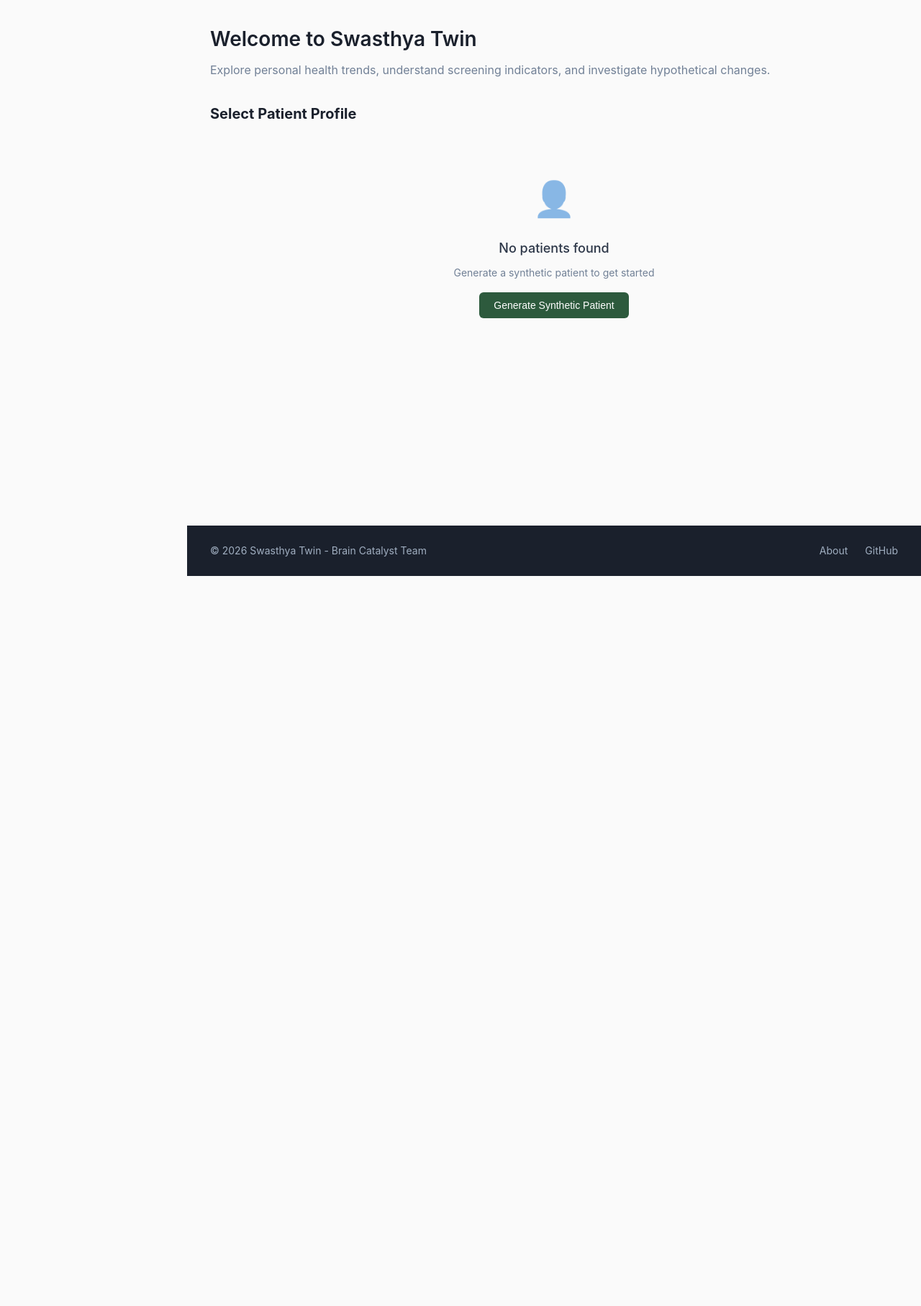
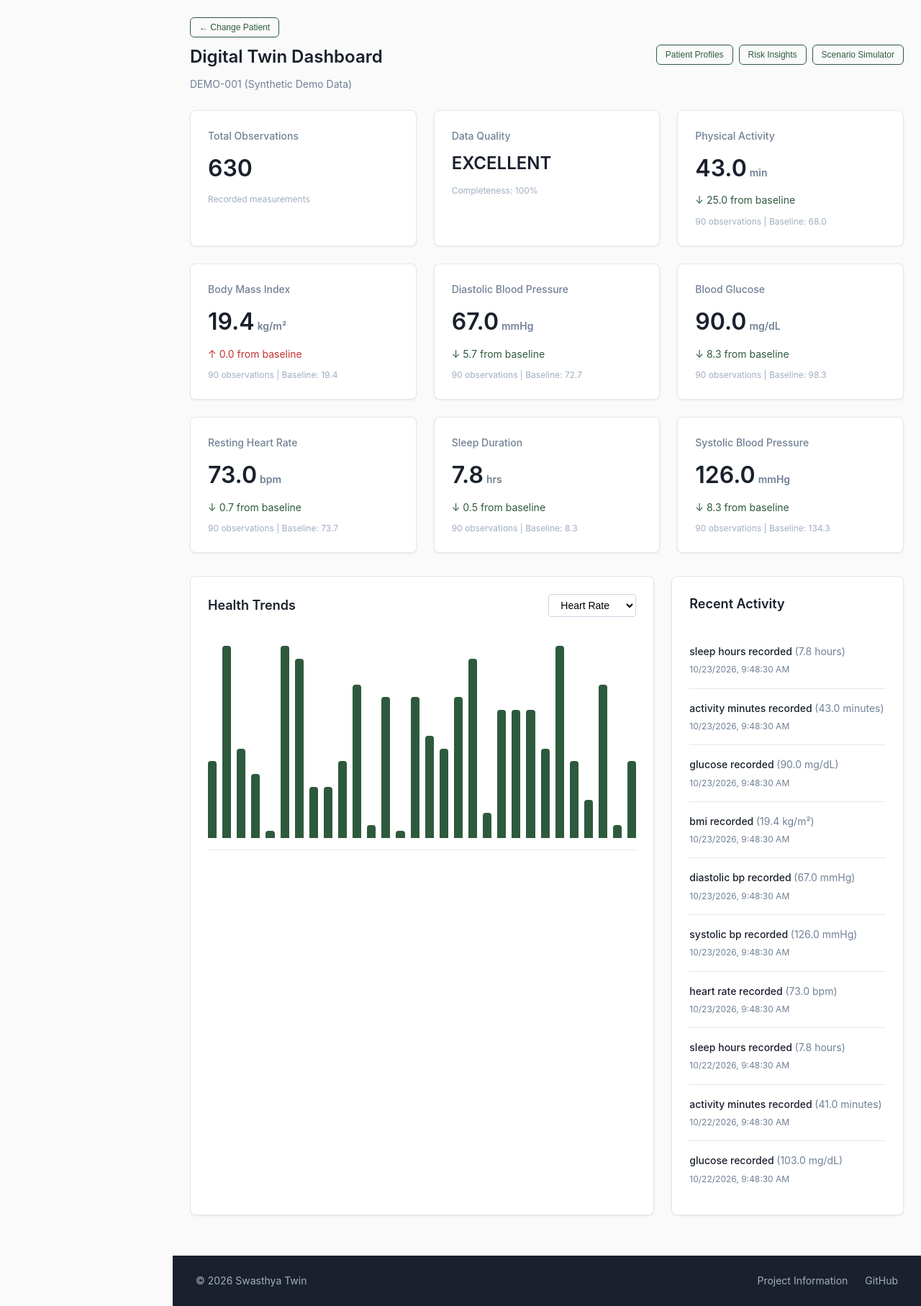
Before and after one commit to Sreevalli20/digital, a Flask app: page / in a window 1280 px wide. Shown: the whole page at 72% size. Before the commit the page ends 800 px from the top, so only its background shows below. Run offline with Flask 3, Linux system fonts and the light colour scheme; data comes from the database, SQL or seed files in the repository; data that the repository does not hold is empty.

Commit message:
Transform initial screen into polished Digital Twin dashboard
- Auto-initialize demo workspace with synthetic patient (DEMO-001) on first visit
- Auto-select demo patient to show populated dashboard immediately
- Improve visual design with premium healthcare SaaS aesthetic
- Compact sidebar navigation with refined spacing and typography
- Update navigation labels for clarity (Data Import & Export, Project Information)
- Remove team name from footer, keep professional appearance
- Add demo initialization API endpoint to prevent duplicate creation
- Enhance synthetic data generator to support demo identifiers
- All 44 tests passing

Generated with [Devin](https://devin.ai)

Co-Authored-By: Devin <158243242+devin-ai-integration[bot]@users.noreply.github.com>

```diff
--- a/app.py
+++ b/app.py
@@ -53,7 +53,23 @@ def allowed_file(filename):
 
 @app.route('/')
 def index():
-    """Main dashboard."""
+    """Main dashboard - auto-initialize demo if database is empty."""
+    # Check if database is empty (no patients)
+    patients = patient_repo.get_all()
+    if len(patients) == 0:
+        # Auto-initialize demo with synthetic patient
+        patient = synthetic_generator.generate_patient(is_synthetic=True, use_demo_name=True, external_id="DEMO-001")
+        observations = synthetic_generator.generate_observations(None, days_back=90, daily=True)
+
+        # Save to database
+        created_patient = patient_repo.create(patient)
+
+        # Set patient_id for observations
+        for obs in observations:
+            obs.patient_id = created_patient.id
+
+        created_observations = observation_repo.create_batch(observations)
+
     return render_template('dashboard.html')
 
 
@@ -430,13 +446,14 @@ def generate_synthetic_data():
     """Generate synthetic patient data."""
     data = request.get_json()
     patient_type = data.get('type', 'normal')  # 'normal', 'high_risk', 'low_risk'
+    use_demo_name = data.get('use_demo_name', True)  # Use DEMO-001 by default
 
     if patient_type == 'high_risk':
         patient, observations = synthetic_generator.generate_high_risk_patient(None)
     elif patient_type == 'low_risk':
         patient, observations = synthetic_generator.generate_low_risk_patient(None)
     else:
-        patient = synthetic_generator.generate_patient(is_synthetic=True)
+        patient = synthetic_generator.generate_patient(is_synthetic=True, use_demo_name=use_demo_name)
         observations = synthetic_generator.generate_observations(None, days_back=90)
 
     # Save to database
@@ -452,6 +469,42 @@ def generate_synthetic_data():
         'patient': created_patient.to_dict(),
         'observations_count': len(created_observations),
         'patient_id': created_patient.id
+    }), 201
+
+
+@app.route('/api/demo/initialize', methods=['POST'])
+def initialize_demo():
+    """Initialize demo workspace with synthetic patient if database is empty."""
+    # Check if any patients exist
+    patients = patient_repo.get_all()
+
+    if len(patients) > 0:
+        # Return existing patients without creating new ones
+        return jsonify({
+            'message': 'Demo already initialized',
+            'patients': [p.to_dict() for p in patients],
+            'created': False
+        }), 200
+
+    # Generate demo patient with DEMO-001 identifier
+    patient = synthetic_generator.generate_patient(is_synthetic=True, use_demo_name=True, external_id="DEMO-001")
+    observations = synthetic_generator.generate_observations(None, days_back=90, daily=True)
+
+    # Save to database
+    created_patient = patient_repo.create(patient)
+
+    # Set patient_id for observations
+    for obs in observations:
+        obs.patient_id = created_patient.id
+
+    created_observations = observation_repo.create_batch(observations)
+
+    return jsonify({
+        'message': 'Demo initialized successfully',
+        'patient': created_patient.to_dict(),
+        'observations_count': len(created_observations),
+        'patient_id': created_patient.id,
+        'created': True
     }), 201
 
 
--- a/templates/base.html
+++ b/templates/base.html
@@ -50,7 +50,7 @@
 
         /* Sidebar Navigation */
         .sidebar {
-            width: 260px;
+            width: 240px;
             background-color: var(--primary-green);
             color: var(--white);
             display: flex;
@@ -62,67 +62,72 @@
         }
 
         .sidebar-brand {
-            padding: 1.5rem;
+            padding: 1.25rem 1.5rem;
             border-bottom: 1px solid rgba(255,255,255,0.1);
         }
 
         .sidebar-brand-text {
-            font-size: 1.25rem;
+            font-size: 1.125rem;
             font-weight: 600;
-            letter-spacing: 0.5px;
+            letter-spacing: 0.25px;
         }
 
         .sidebar-brand-sub {
-            font-size: 0.75rem;
+            font-size: 0.7rem;
             color: var(--accent-mint);
             margin-top: 0.25rem;
+            opacity: 0.9;
         }
 
         .sidebar-nav {
             flex: 1;
-            padding: 1rem 0;
+            padding: 0.75rem 0;
         }
 
         .sidebar-nav-item {
             display: block;
-            padding: 0.875rem 1.5rem;
-            color: rgba(255,255,255,0.8);
+            padding: 0.75rem 1.5rem;
+            color: rgba(255,255,255,0.85);
             text-decoration: none;
-            transition: all 0.2s;
+            transition: all 0.15s ease;
             border-left: 3px solid transparent;
+            font-size: 0.875rem;
         }
 
         .sidebar-nav-item:hover {
-            background-color: rgba(255,255,255,0.1);
+            background-color: rgba(255,255,255,0.08);
             color: var(--white);
         }
 
         .sidebar-nav-item.active {
-            background-color: rgba(255,255,255,0.15);
+            background-color: rgba(255,255,255,0.12);
             color: var(--white);
             border-left-color: var(--accent-mint);
+            font-weight: 500;
         }
 
         .sidebar-footer {
-            padding: 1rem 1.5rem;
+            padding: 0.875rem 1.5rem;
             border-top: 1px solid rgba(255,255,255,0.1);
-            font-size: 0.75rem;
-            color: rgba(255,255,255,0.6);
+            font-size: 0.7rem;
+            color: rgba(255,255,255,0.65);
+            line-height: 1.4;
         }
 
         /* Main Content Area */
         .main-content {
             flex: 1;
-            margin-left: 260px;
+            margin-left: 240px;
             display: flex;
             flex-direction: column;
+            background-color: var(--bg-warm);
         }
 
         /* Top Navigation Bar */
         .top-nav {
             background-color: var(--white);
             border-bottom: 1px solid var(--gray-200);
-            padding: 1rem 2rem;
+            padding: 0.875rem 1.5rem;
             display: flex;
             justify-content: space-between;
             align-items: center;
@@ -140,6 +145,7 @@
         .breadcrumb {
             font-size: 0.875rem;
             color: var(--gray-500);
+            font-weight: 500;
         }
 
         .breadcrumb a {
@@ -180,7 +186,7 @@
         /* Content Container */
         .content-container {
             flex: 1;
-            padding: 2rem;
+            padding: 1.5rem;
             max-width: 1400px;
             margin: 0 auto;
             width: 100%;
@@ -475,8 +481,8 @@
             <a href="/trends" class="sidebar-nav-item {% if request.path == '/trends' %}active{% endif %}">Health Trends</a>
             <a href="/risk" class="sidebar-nav-item {% if request.path == '/risk' %}active{% endif %}">Risk Insights</a>
             <a href="/scenarios" class="sidebar-nav-item {% if request.path == '/scenarios' %}active{% endif %}">Scenario Simulator</a>
-            <a href="/data" class="sidebar-nav-item {% if request.path == '/data' %}active{% endif %}">Data & Imports</a>
-            <a href="/about" class="sidebar-nav-item {% if request.path == '/about' %}active{% endif %}">About</a>
+            <a href="/data" class="sidebar-nav-item {% if request.path == '/data' %}active{% endif %}">Data Import & Export</a>
+            <a href="/about" class="sidebar-nav-item {% if request.path == '/about' %}active{% endif %}">Project Information</a>
         </nav>
         <div class="sidebar-footer">
             Research Prototype<br>
@@ -506,10 +512,10 @@
         <footer class="footer">
             <div class="footer-content">
                 <div>
-                    &copy; 2026 Swasthya Twin - Brain Catalyst Team
+                    &copy; 2026 Swasthya Twin
                 </div>
                 <div class="footer-links">
-                    <a href="/about">About</a>
+                    <a href="/about">Project Information</a>
                     <a href="https://github.com/Sreevalli20/digital" target="_blank" rel="noopener">GitHub</a>
                 </div>
             </div>
--- a/templates/dashboard.html
+++ b/templates/dashboard.html
@@ -7,11 +7,11 @@
 {% block extra_css %}
 <style>
     .dashboard-header {
-        margin-bottom: 2rem;
+        margin-bottom: 1.5rem;
     }
 
     .dashboard-title {
-        font-size: 1.75rem;
+        font-size: 1.5rem;
         font-weight: 600;
         color: var(--gray-800);
         margin-bottom: 0.5rem;
@@ -19,7 +19,12 @@
 
     .dashboard-subtitle {
         color: var(--gray-500);
-        font-size: 1rem;
+        font-size: 0.875rem;
+    }
+
+    .demo-actions {
+        display: flex;
+        gap: 0.5rem;
     }
 
     .metrics-grid {
@@ -269,22 +274,22 @@
 {% endblock %}
 
 {% block content %}
-<div class="dashboard-header">
-    <h1 class="dashboard-title">Welcome to Swasthya Twin</h1>
-    <p class="dashboard-subtitle">Explore personal health trends, understand screening indicators, and investigate hypothetical changes.</p>
-</div>
-
-<div class="patient-selector">
-    <h2 style="color: var(--gray-800); margin-bottom: 1rem; font-size: 1.25rem;">Select Patient Profile</h2>
-    <div id="patientGrid" class="patient-grid">
-        <div class="loading">
-            <div class="loading-spinner"></div>
-            Loading patients...
+<div id="patientDashboard" style="display: none;">
+    <div class="dashboard-header">
+        <div style="display: flex; justify-content: space-between; align-items: center; margin-bottom: 1rem;">
+            <div>
+                <button class="btn btn-outline btn-sm" onclick="showPatientSelector()" style="margin-bottom: 0.5rem;">← Change Patient</button>
+                <h1 class="dashboard-title">Digital Twin Dashboard</h1>
+                <p class="dashboard-subtitle" id="patientSubtitle">Loading patient information...</p>
+            </div>
+            <div class="demo-actions">
+                <button class="btn btn-outline btn-sm" onclick="window.location.href='/patients'">Patient Profiles</button>
+                <button class="btn btn-outline btn-sm" onclick="window.location.href='/risk'">Risk Insights</button>
+                <button class="btn btn-outline btn-sm" onclick="window.location.href='/scenarios'">Scenario Simulator</button>
+            </div>
         </div>
     </div>
-</div>
 
-<div id="patientDashboard" style="display: none;">
     <div class="metrics-grid" id="metricsGrid">
         <div class="loading">
             <div class="loading-spinner"></div>
@@ -328,6 +333,16 @@
         </div>
     </div>
 </div>
+
+<div class="patient-selector" id="patientSelector">
+    <h2 style="color: var(--gray-800); margin-bottom: 1rem; font-size: 1.25rem;">Patient Profiles</h2>
+    <div id="patientGrid" class="patient-grid">
+        <div class="loading">
+            <div class="loading-spinner"></div>
+            Loading patients...
+        </div>
+    </div>
+</div>
 {% endblock %}
 
 {% block extra_js %}
@@ -348,11 +363,11 @@ async function loadPatients() {
         if (patients.length === 0) {
             grid.innerHTML = `
                 <div class="empty-state" style="grid-column: 1 / -1;">
-                    <div class="empty-state-icon">👤</div>
-                    <div class="empty-state-title">No patients found</div>
-                    <div class="empty-state-text">Generate a synthetic patient to get started</div>
-                    <button class="btn btn-primary" style="margin-top: 1rem;" onclick="generateSyntheticPatient()">
-                        Generate Synthetic Patient
+                    <div class="empty-state-icon">📊</div>
+                    <div class="empty-state-title">Explore Demo Dashboard</div>
+                    <div class="empty-state-text">Initialize a synthetic demonstration workspace to explore health trends, risk insights, and scenario simulations.</div>
+                    <button class="btn btn-primary" style="margin-top: 1.5rem;" onclick="initializeDemo()">
+                        Initialize Demo Workspace
                     </button>
                 </div>
             `;
@@ -366,13 +381,13 @@ async function loadPatients() {
                 <div class="patient-card-meta">
                     ${p.age ? `Age: ${p.age}` : ''} ${p.gender ? `| ${p.gender}` : ''}
                 </div>
-                ${p.is_synthetic ? '<span class="patient-card-badge">Synthetic</span>' : ''}
+                ${p.is_synthetic ? '<span class="patient-card-badge">Synthetic Demo Data</span>' : ''}
             </div>
         `).join('');
 
-        // Auto-select first patient if available
+        // Auto-select the first patient (demo patient)
         if (patients.length > 0) {
-            selectPatient(patients[0].id);
+            await selectPatient(patients[0].id);
         }
     } catch (error) {
         console.error('Error loading patients:', error);
@@ -382,6 +397,13 @@ async function loadPatients() {
             </div>
         `;
     }
+}
+
+function showPatientSelector() {
+    document.getElementById('patientDashboard').style.display = 'none';
+    document.getElementById('patientSelector').style.display = 'block';
+    currentPatientId = null;
+    currentPatient = null;
 }
 
 async function selectPatient(patientId) {
@@ -395,7 +417,8 @@ async function selectPatient(patientId) {
         }
     });
 
-    // Show dashboard
+    // Hide patient selector, show dashboard
+    document.getElementById('patientSelector').style.display = 'none';
     document.getElementById('patientDashboard').style.display = 'block';
 
     // Load patient data
@@ -409,6 +432,10 @@ async function loadPatientData() {
         // Load patient details
         const patientResponse = await fetch(`/api/patients/${currentPatientId}`);
         currentPatient = await patientResponse.json();
+
+        // Update subtitle
+        const subtitle = document.getElementById('patientSubtitle');
+        subtitle.textContent = `${currentPatient.external_id || `DEMO-${String(currentPatient.id).padStart(3, '0')}`} ${currentPatient.is_synthetic ? '(Synthetic Demo Data)' : ''}`;
 
         // Load twin state
         const stateResponse = await fetch(`/api/patients/${currentPatientId}/twin-state`);
@@ -619,12 +646,52 @@ function updateActivity(observations) {
     `).join('');
 }
 
+async function initializeDemo() {
+    try {
+        const grid = document.getElementById('patientGrid');
+        grid.innerHTML = `
+            <div class="loading" style="grid-column: 1 / -1;">
+                <div class="loading-spinner"></div>
+                Initializing demo workspace...
+            </div>
+        `;
+
+        const response = await fetch('/api/demo/initialize', {
+            method: 'POST',
+            headers: { 'Content-Type': 'application/json' }
+        });
+
+        if (response.ok) {
+            const result = await response.json();
+            if (result.created) {
+                loadPatients();
+            } else {
+                loadPatients();
+            }
+        } else {
+            const error = await response.json();
+            grid.innerHTML = `
+                <div class="alert alert-danger" style="grid-column: 1 / -1;">
+                    Error initializing demo: ${error.error || 'Unknown error'}
+                </div>
+            `;
+        }
+    } catch (error) {
+        console.error('Error initializing demo:', error);
+        document.getElementById('patientGrid').innerHTML = `
+            <div class="alert alert-danger" style="grid-column: 1 / -1;">
+                Error initializing demo. Please refresh the page and try again.
+            </div>
+        `;
+    }
+}
+
 async function generateSyntheticPatient() {
     try {
         const response = await fetch('/api/synthetic/generate', {
             method: 'POST',
             headers: { 'Content-Type': 'application/json' },
-            body: JSON.stringify({ type: 'normal' })
+            body: JSON.stringify({ type: 'normal', use_demo_name: true })
         });
 
         if (response.ok) {
```
Also changed, not shown: services/synthetic_data_generator.py (+25 -9 lines).
